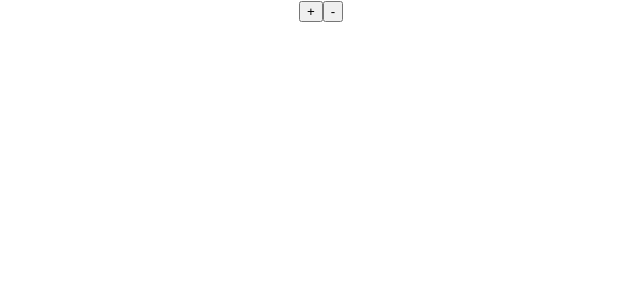
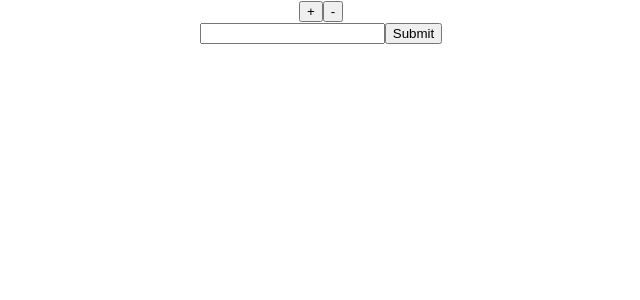
Before and after one commit to Begopa/react-redux, a React (Create React App) app: page / in a window 1280 px wide. Shown: the top 300 px of the page, without its empty margins (319-959 px from the left). Built offline with nearby package versions, Linux system fonts and the light colour scheme.

Commit message:
added provider tag, todo UI

```diff
--- a/package.json
+++ b/package.json
@@ -12,6 +12,7 @@
     "@types/react-dom": "^18.0.8",
     "react": "^18.2.0",
     "react-dom": "^18.2.0",
+    "react-redux": "^8.0.4",
     "react-scripts": "5.0.1",
     "redux": "^4.2.0",
     "typescript": "^4.8.4",
--- a/src/App.tsx
+++ b/src/App.tsx
@@ -1,4 +1,4 @@
-import React from 'react';
+import React,{ useState } from 'react';
 import logo from './logo.svg';
 import './App.css';
 import { render } from '@testing-library/react';
@@ -11,6 +11,14 @@ type Props = {
 }
 
 function App({value, onIncrement, onDecrement} : Props) {
+  const [todoValue, setTodoValue] = useState("")
+  const handleChange = (e: React.ChangeEvent<HTMLInputElement>) => {
+    setTodoValue(e.target.value);
+  }
+  const addTodo = (e: React.FormEvent<HTMLFormElement>) => {
+    e.preventDefault();
+    setTodoValue("");
+  }
   return (
     <div className="App">
       {/* Clicked: {value} times */}
@@ -20,6 +28,11 @@ function App({value, onIncrement, onDecrement} : Props) {
       <button onClick={onDecrement}>
         -
       </button>
+
+      <form onSubmit={addTodo}>
+        <input type="text" value={todoValue} onChange={handleChange} />
+        <input type="submit"/>
+      </form>
     </div>
   );
 }
--- a/src/index.tsx
+++ b/src/index.tsx
@@ -5,6 +5,7 @@ import App from './App';
 import reportWebVitals from './reportWebVitals';
 import { createStore } from 'redux';
 import rootReducer from './reducers';
+import { Provider } from 'react-redux';
 
 const root = ReactDOM.createRoot(
   document.getElementById('root') as HTMLElement
@@ -19,11 +20,14 @@ store.dispatch({
 console.log('store.getState', store.getState())
 const render = () => root.render(
   <React.StrictMode>
+    <Provider store={store}>
     <App
       value={store.getState()}
       onIncrement={() => store.dispatch({ type: 'INCREMENT' })}
       onDecrement={() => store.dispatch({ type: 'DECREMENT' })}
     />
+    </Provider>
+
   </React.StrictMode>
 );
 
```
Also changed, not shown: 1 other file (tests, documents, lock files or other folders).
